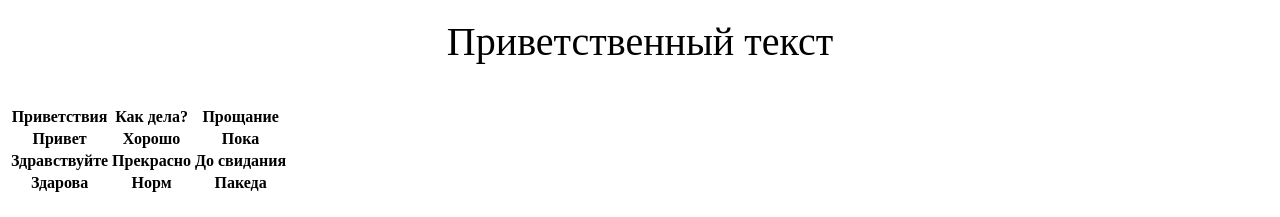
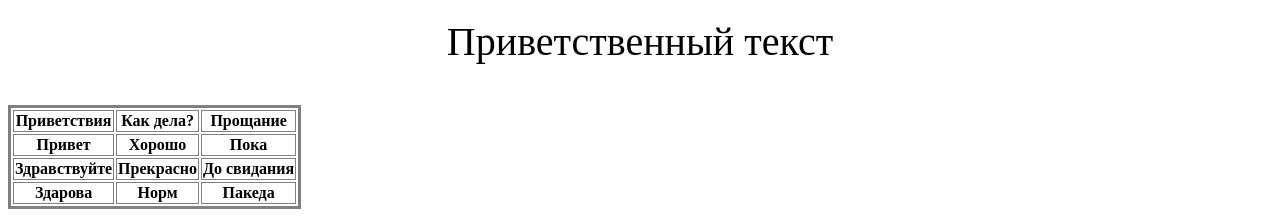
Before and after one commit to babkova-757/privet, a plain HTML site: page index.html in a window 1280 px wide. Shown: the part 657-874 px from the top of the page. Drawn offline with Linux system fonts and the light colour scheme.

Commit message:
Update style.css

```diff
--- a/style.css
+++ b/style.css
@@ -13,3 +13,15 @@ img {
   width: 300px;
   height: 500px;
 }
+
+table {
+  border: 3px solid grey;
+}
+
+tr {
+  border: 3px solid grey;
+}
+
+th {
+  border: 1px solid grey;
+}
```
